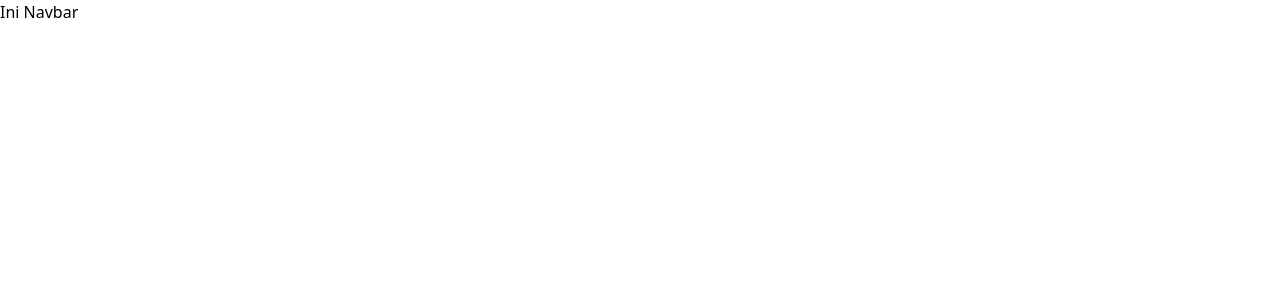
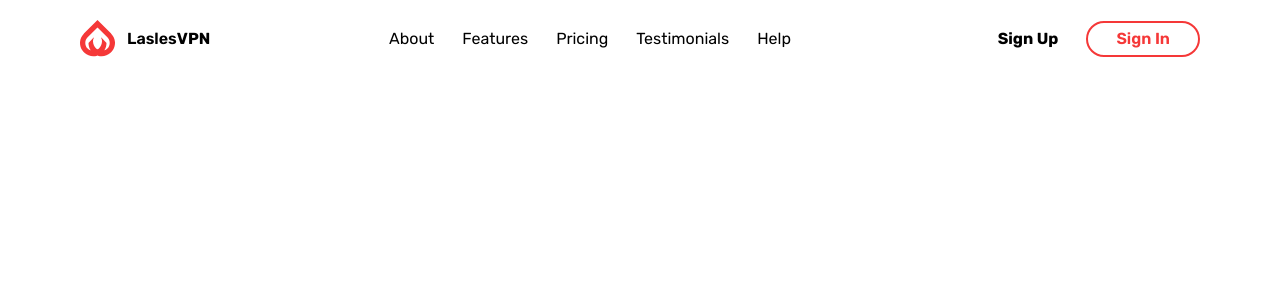
Before and after one commit to RevDonz/react-corona, a React (Create React App) app: page / in a window 1280 px wide. Shown: the top 300 px of the page. Built offline with nearby package versions, Linux system fonts and the light colour scheme.

Commit message:
Update Navbar

```diff
--- a/package.json
+++ b/package.json
@@ -9,6 +9,7 @@
     "@testing-library/user-event": "^12.8.3",
     "react": "^17.0.2",
     "react-dom": "^17.0.2",
+    "react-icons": "^4.2.0",
     "react-scripts": "4.0.3",
     "web-vitals": "^1.1.1"
   },
--- a/src/assets/css/index.css
+++ b/src/assets/css/index.css
@@ -1,3 +1,4 @@
+@import url('https://fonts.googleapis.com/css2?family=Rubik:ital,wght@0,300;0,400;0,500;0,600;0,700;0,800;0,900;1,300;1,400;1,500;1,600;1,700;1,800;1,900&display=swap');
 @tailwind base;
 @tailwind components;
 @tailwind utilities;
--- /dev/null
+++ b/src/assets/index.js
@@ -0,0 +1,3 @@
+import IMGLogo from './images/logo.svg'
+
+export { IMGLogo }
--- a/src/components/Navbar/index.js
+++ b/src/components/Navbar/index.js
@@ -1,9 +1,32 @@
 import React from 'react'
+import { IMGLogo } from '../../assets'
+import { HiMenuAlt3 } from "react-icons/hi";
 
 export default function Navbar() {
     return (
-        <div>
-            Ini Navbar
+        <div className="py-5 bg-white font-rubik">
+            <div className="container mx-auto px-10 lg:px-20">
+                <div className="flex justify-between items-center">
+                    <div className="flex items-center">
+                        <img src={IMGLogo} className="mr-3" alt=""/>
+                        <span className="font-semibold">Lasles</span><span className="font-bold">VPN</span>
+                    </div>
+                    <div className="hidden lg:block">
+                        <span className="mr-7">About</span>
+                        <span className="mr-7">Features</span>
+                        <span className="mr-7">Pricing</span>
+                        <span className="mr-7">Testimonials</span>
+                        <span className="mr-7">Help</span>
+                    </div>
+                    <div className="hidden lg:block">
+                        <button className="font-bold mr-7">Sign Up</button>
+                        <button className="px-7 py-1 font-semibold text-main border-main border-2 rounded-full">Sign In</button>
+                    </div>
+                    <div className="block lg:hidden py-3 px-4 rounded-lg shadow-md">
+                        <HiMenuAlt3/>
+                    </div>
+                </div>
+            </div>
         </div>
     )
 }
--- a/tailwind.config.js
+++ b/tailwind.config.js
@@ -1,8 +1,16 @@
+const colors = require('tailwindcss/colors')
+
 module.exports = {
   purge: ['./src/**/*.{js,jsx,ts,tsx}', './public/index.html'],
   darkMode: false, // or 'media' or 'class'
   theme: {
     extend: {},
+    colors: {
+      'main': '#F53838',
+    },
+    fontFamily: {
+      'rubik' : ['Rubik', 'Arial'],
+    },
   },
   variants: {
     extend: {},
```
Also changed, not shown: src/assets/images/logo.svg (added), 1 other file (tests, documents, lock files or other folders).
